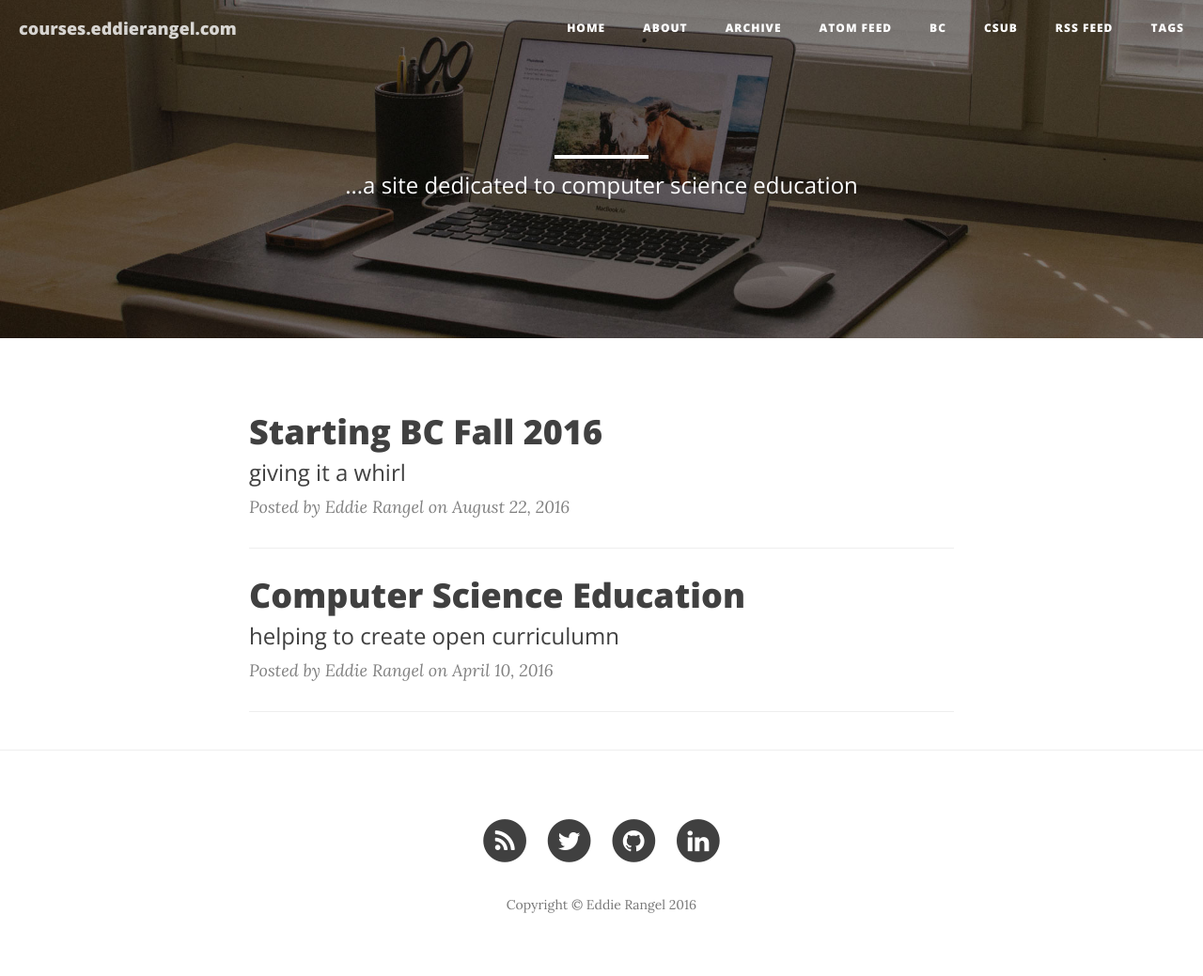
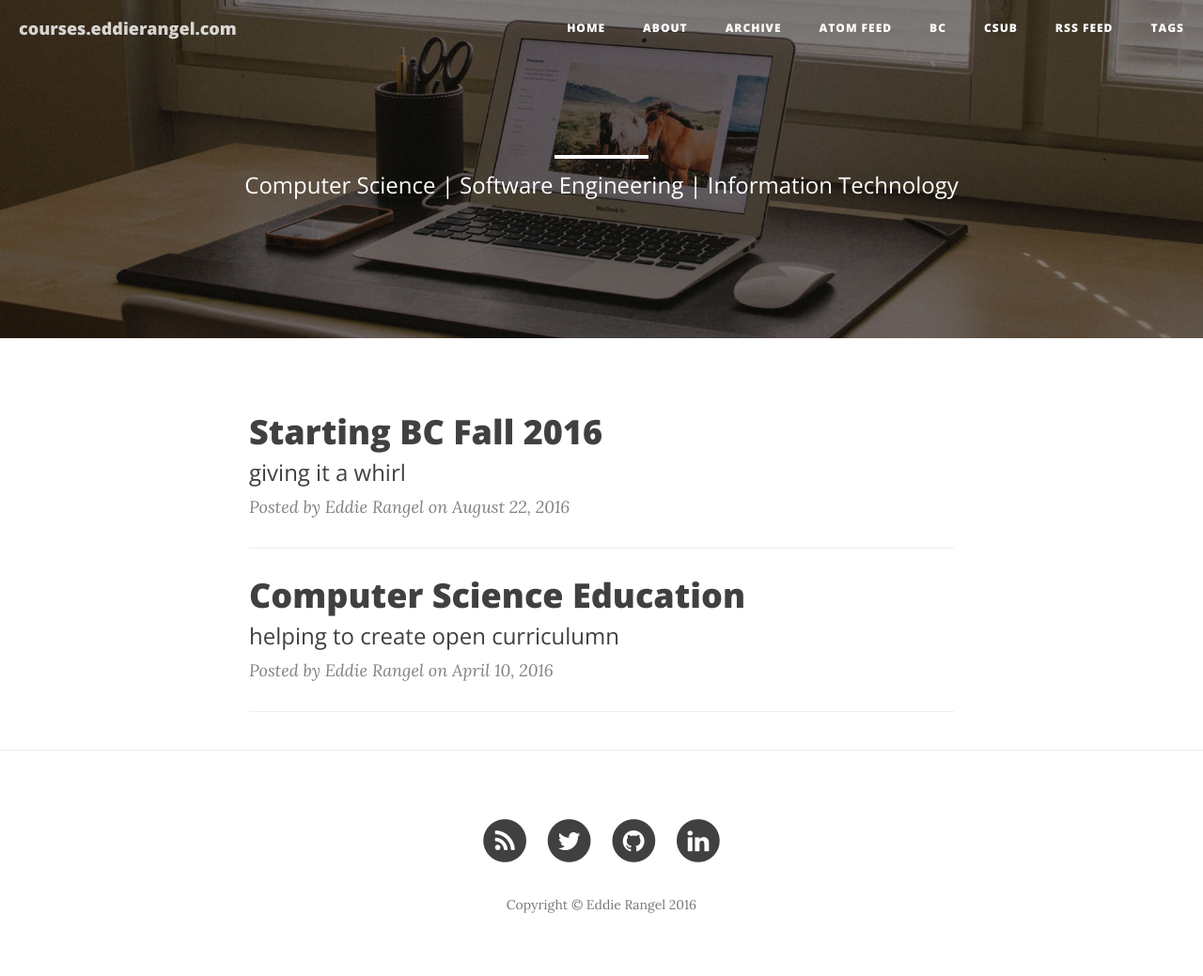
Before and after one commit to eddierangel/eddierangel.github.io, a Jekyll site: the page built from index.html, in a window 1280 px wide. Shown: the whole page at 94% size. Built offline with Jekyll 4.4.1, drawn with Linux system fonts in a browser that asks for light colours; nearby versions of some CDN libraries; the list of posts is cut into pages by our own code.

Commit message:
Updating Landing

```diff
--- a/_layouts/page.html
+++ b/_layouts/page.html
@@ -1,6 +1,6 @@
 ---
 layout: default
-title: "Hacking Computer Science"
+title: "Hacking Public Education"
 ---
 
 <!-- Page Header -->
--- a/index.html
+++ b/index.html
@@ -1,6 +1,6 @@
 ---
 layout: page
-description: "...a site dedicated to computer science education"
+description: "Computer Science | Software Engineering | Information Technology"
 header-img: "img/home-bg.jpg"
 ---
 
```
